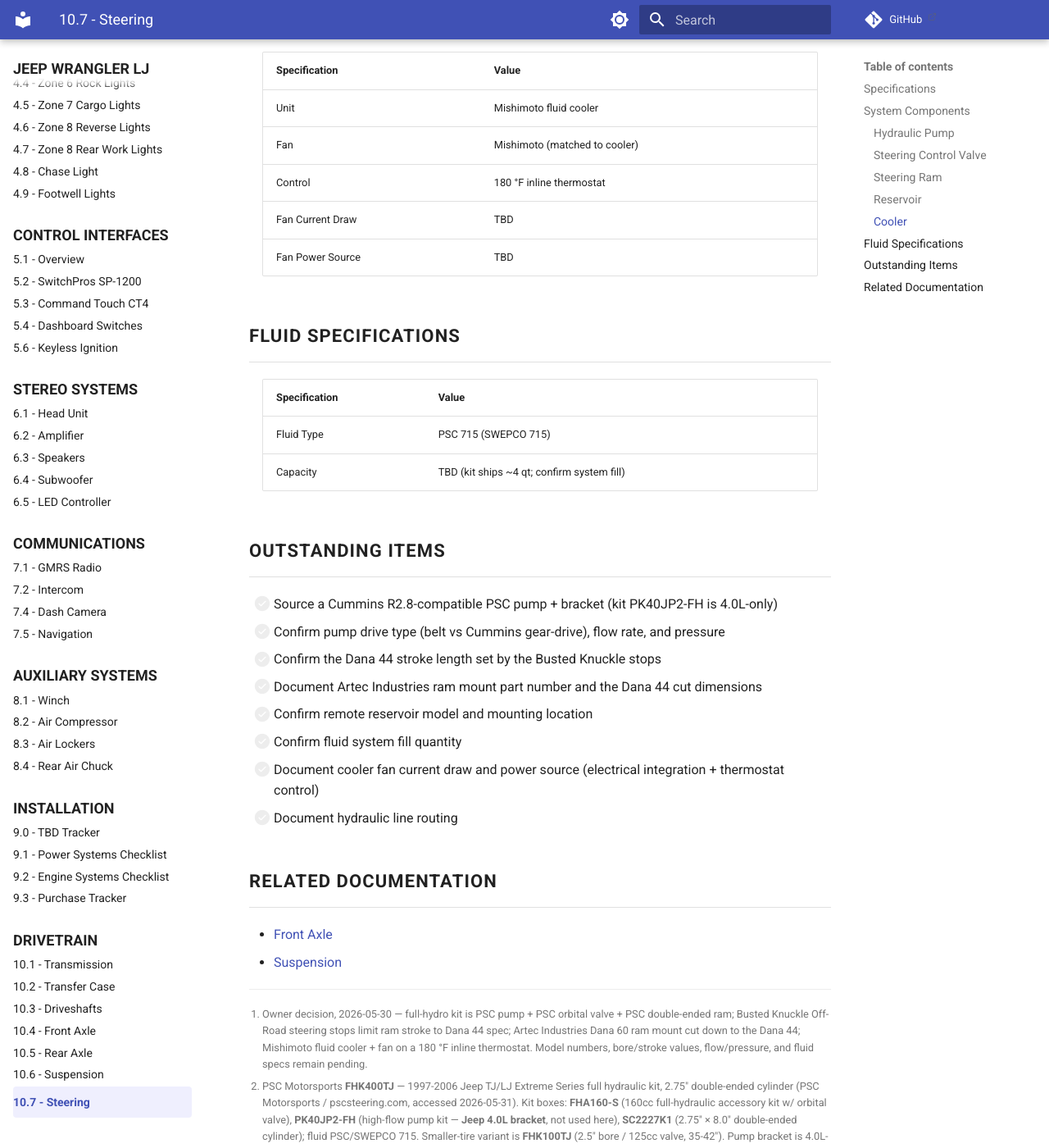
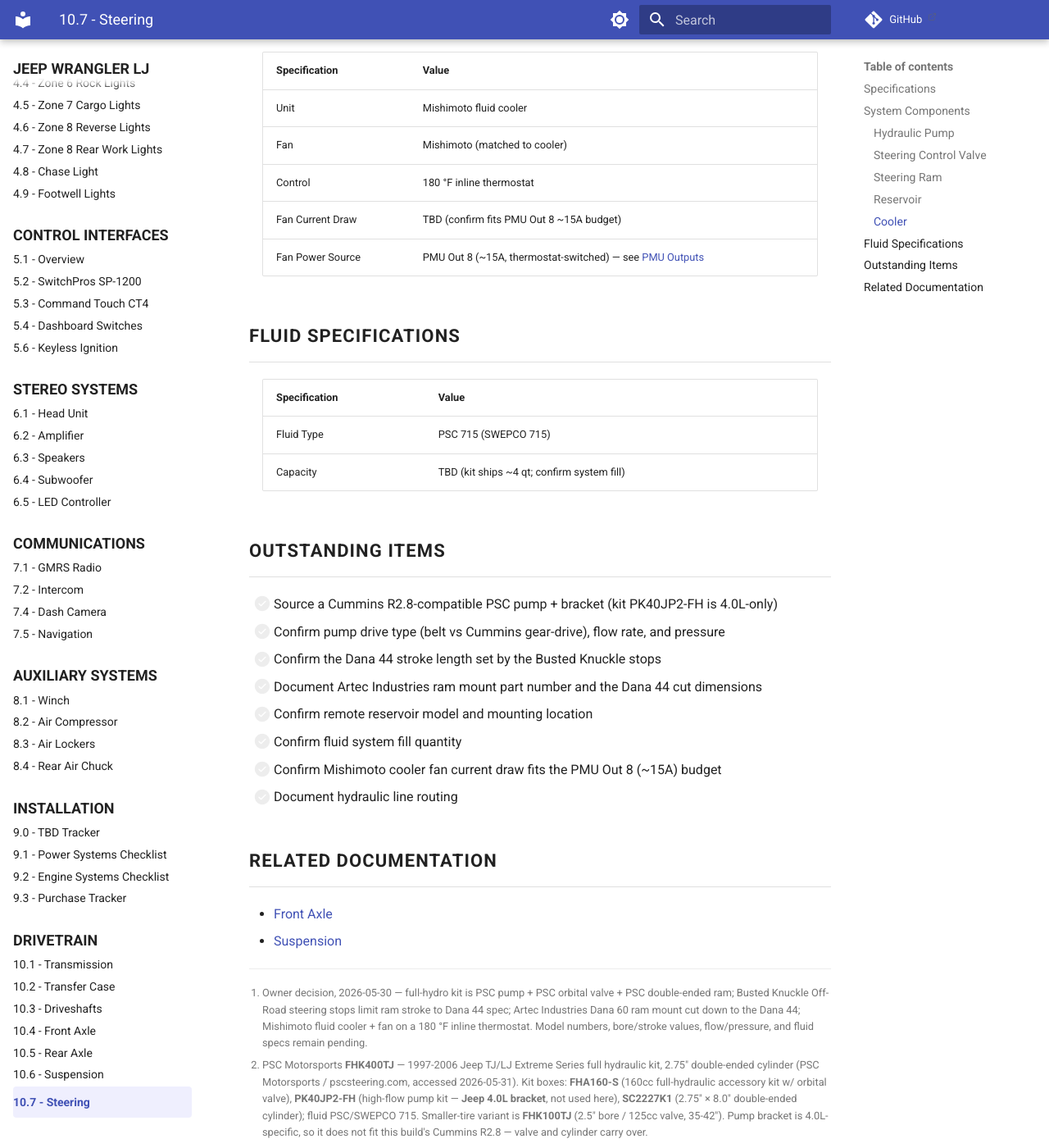
Before and after one commit to sob/drawings, an MkDocs documentation site: the page built from docs/jeep_lj/10-drivetrain/07-steering.md, in a window 1280 px wide and 1400 px high, scrolled down 2639 px. Shown: the whole window at 82% size. Built offline with MkDocs 1.6.1 and Material for MkDocs 9.7.7, drawn with Linux system fonts in a browser that asks for light colours; comment, search, counter and statistics services are not loaded.

Commit message:
docs(lj): PS cooler fan on PMU Out 8, fix trigger to 180F thermostat
The PS cooler fan was already allocated to PMU Out 8 (~15A) but the output
table listed its control as CAN engine-coolant temp (SPN 110) - wrong for a
PS-fluid cooler. Corrected to the 180F inline thermostat (PS fluid temp).
Reconciled the steering doc (power source = PMU Out 8, was TBD) and refined
the tracker cooler-fan item: power source resolved, only actual fan draw vs
the ~15A Out 8 budget remains.

```diff
--- a/docs/jeep_lj/10-drivetrain/07-steering.md
+++ b/docs/jeep_lj/10-drivetrain/07-steering.md
@@ -78,8 +78,8 @@ Component part numbers below come from the PSC **FHK400TJ** kit — the 1997-200
 | Unit | Mishimoto fluid cooler |
 | Fan | Mishimoto (matched to cooler) |
 | Control | 180 °F inline thermostat |
-| Fan Current Draw | TBD |
-| Fan Power Source | TBD |
+| Fan Current Draw | TBD (confirm fits PMU Out 8 ~15A budget) |
+| Fan Power Source | PMU Out 8 (~15A, thermostat-switched) — see [PMU Outputs][pmu-outputs] |
 
 ## Fluid Specifications
 
@@ -96,7 +96,7 @@ Component part numbers below come from the PSC **FHK400TJ** kit — the 1997-200
 - [ ] Document Artec Industries ram mount part number and the Dana 44 cut dimensions
 - [ ] Confirm remote reservoir model and mounting location
 - [ ] Confirm fluid system fill quantity
-- [ ] Document cooler fan current draw and power source (electrical integration + thermostat control)
+- [ ] Confirm Mishimoto cooler fan current draw fits the PMU Out 8 (~15A) budget
 - [ ] Document hydraulic line routing
 
 [^steering-config]: Owner decision, 2026-05-30 — full-hydro kit is PSC pump + PSC orbital valve + PSC double-ended ram; Busted Knuckle Off-Road steering stops limit ram stroke to Dana 44 spec; Artec Industries Dana 60 ram mount cut down to the Dana 44; Mishimoto fluid cooler + fan on a 180 °F inline thermostat. Model numbers, bore/stroke values, flow/pressure, and fluid specs remain pending.
@@ -110,3 +110,4 @@ Component part numbers below come from the PSC **FHK400TJ** kit — the 1997-200
 
 [front-axle]: 04-front-axle.md
 [suspension]: 06-suspension.md
+[pmu-outputs]: ../01-power-systems/04-pmu/03-pmu-outputs.md
```
Also changed, not shown: docs/jeep_lj/01-power-systems/04-pmu/03-pmu-outputs.md (+1 -1 lines), docs/jeep_lj/09-installation/00-tbd-tracker.md (+1 -1 lines).
